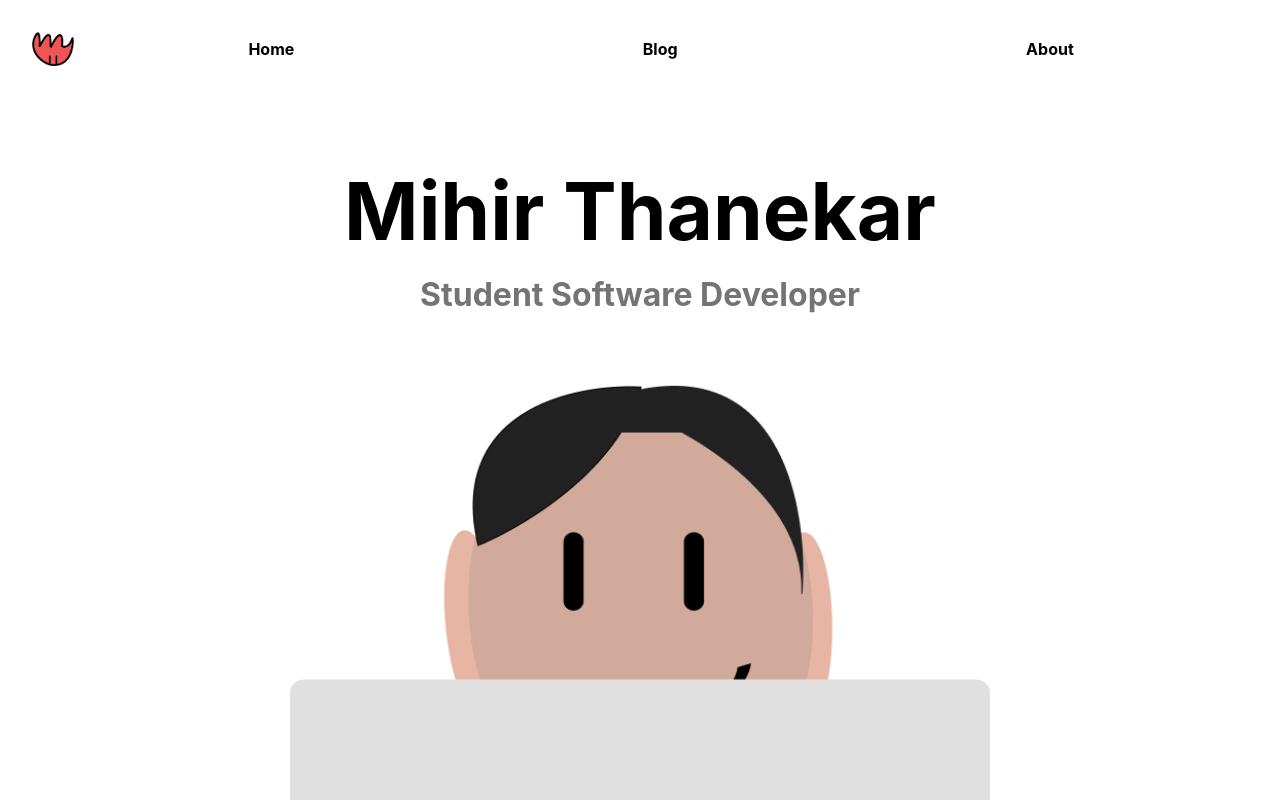
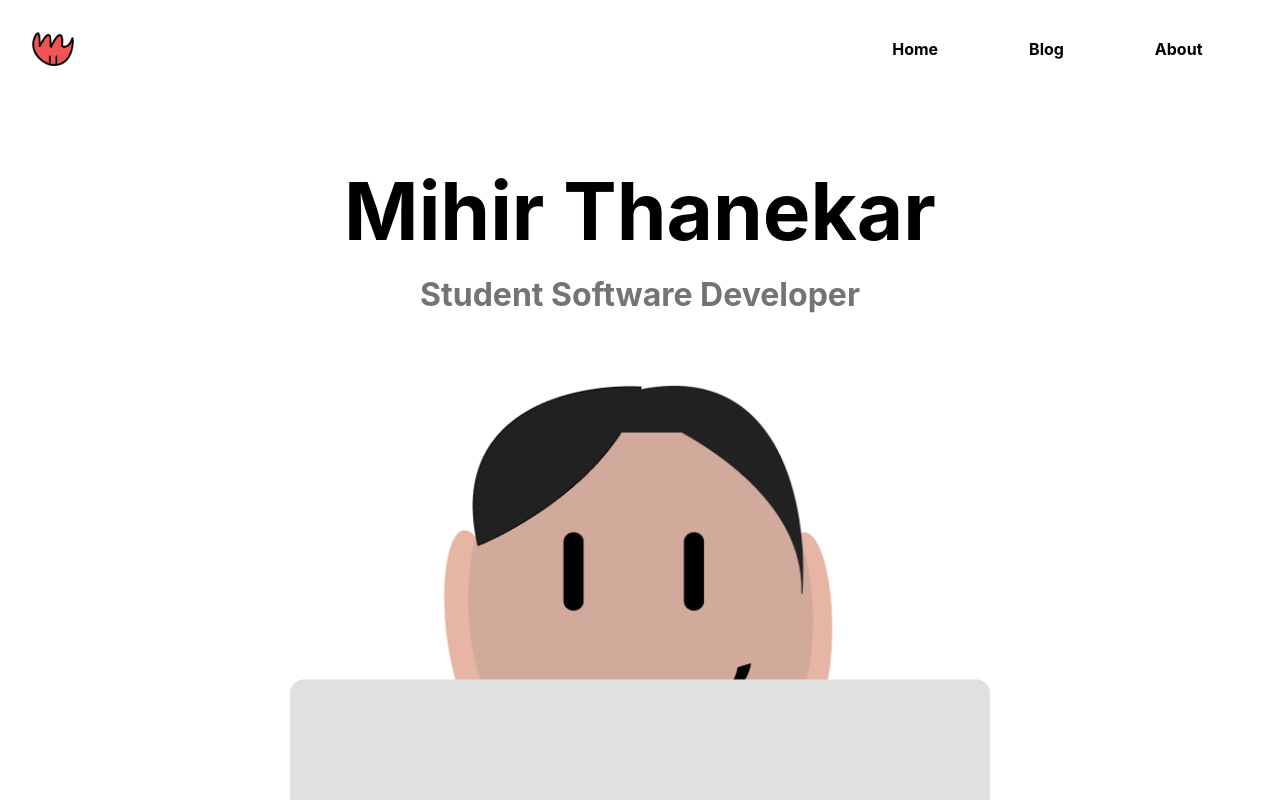
Before and after one commit to me-here/portfolio-site, a Next.js app: page / in a window 1280 px wide. Shown: the top 800 px of the page. Built offline with nearby package versions, Linux system fonts and the light colour scheme.

Commit message:
Fixed flex grow on large device.

```diff
--- a/components/Navbar.tsx
+++ b/components/Navbar.tsx
@@ -48,6 +48,7 @@ const RightLinks = styled.div`
 
   @media only screen and (min-width: ${ScreenSize.medium}) {
     width: 33%;
+    flex-grow: 0;
   }
 `;
 
```
